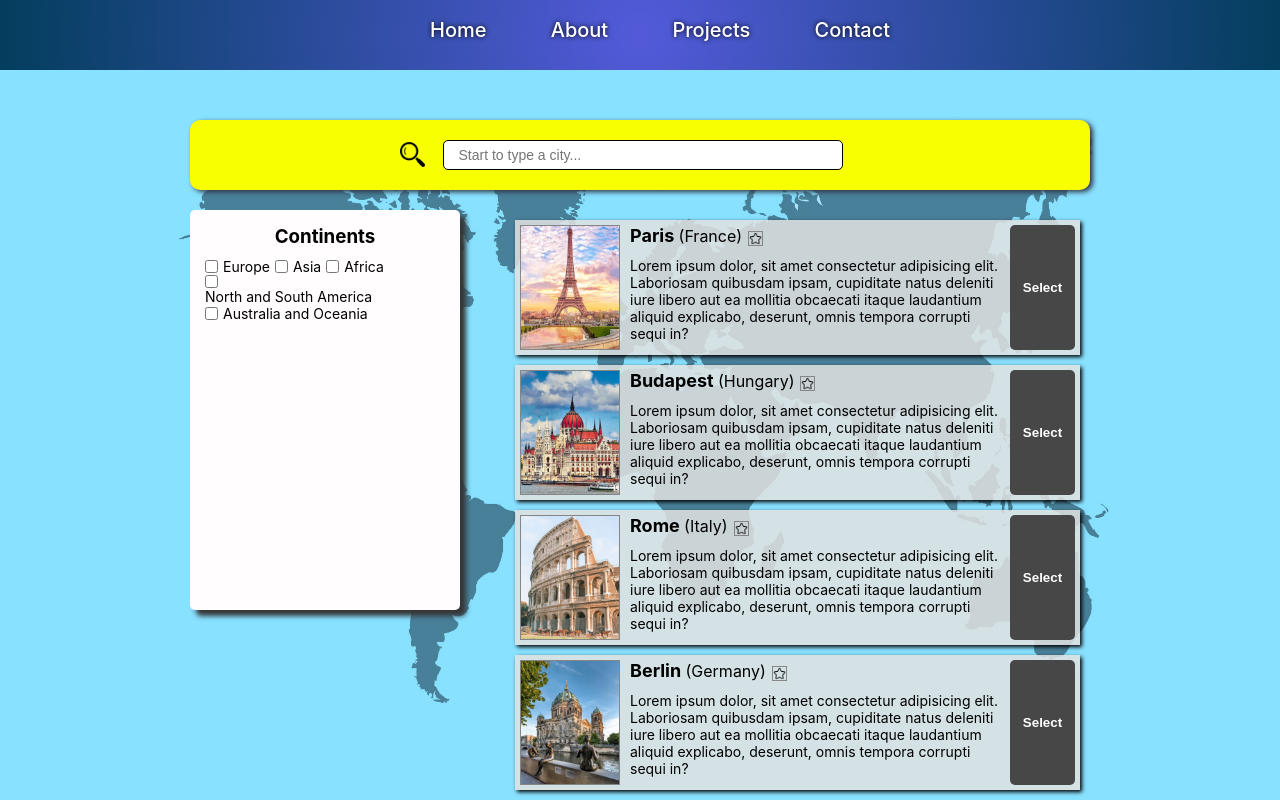
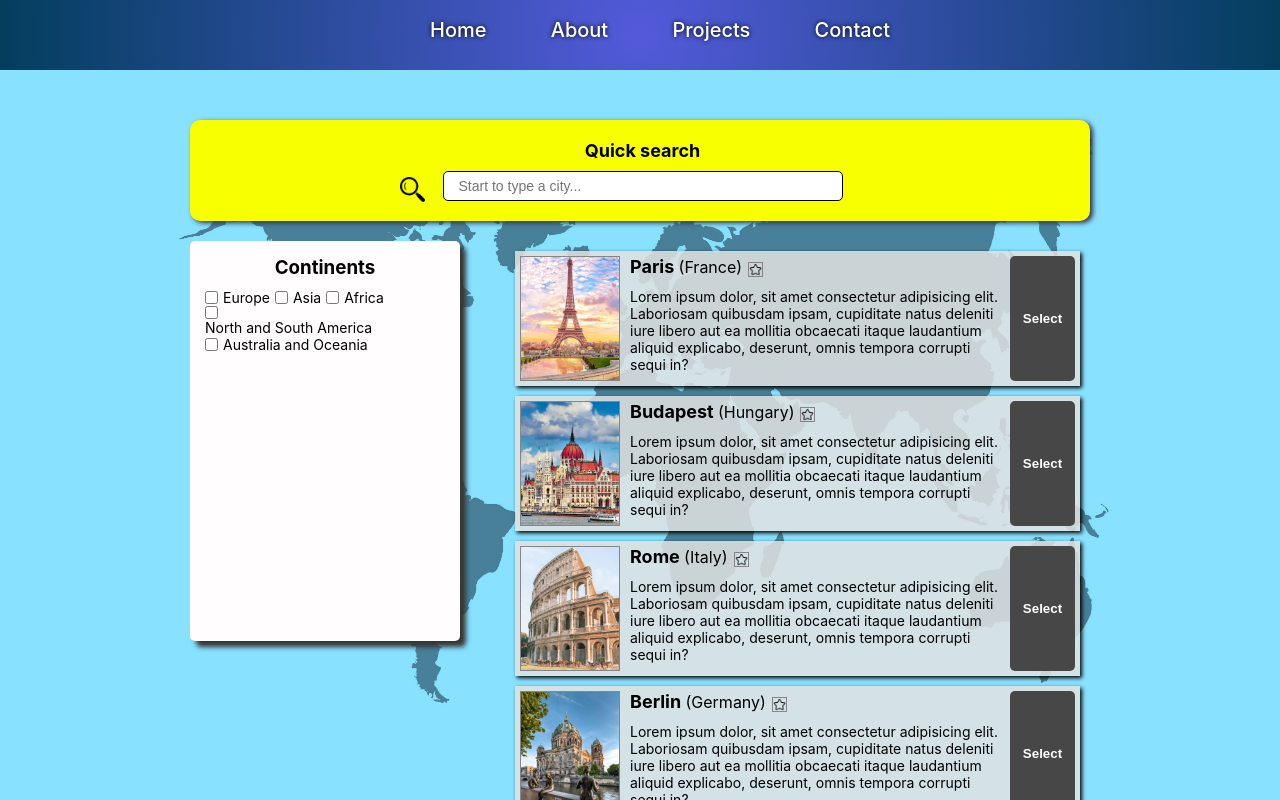
Before and after one commit to maksymopanasenko/travelever, a React (Create React App) app: page /button1 in a window 1280 px wide. Built offline with nearby package versions, Linux system fonts and the light colour scheme.

Commit message:
fix main path

```diff
--- a/package.json
+++ b/package.json
@@ -1,6 +1,6 @@
 {
-  "homepage": "http://maksymopanasenko.github.io/travelever-app",
-  "name": "my-app",
+  "homepage": "http://maksymopanasenko.github.io/travelever",
+  "name": "travelever",
   "version": "0.1.0",
   "private": true,
   "dependencies": {
--- a/src/App.js
+++ b/src/App.js
@@ -21,7 +21,7 @@ function App() {
                 <Routes>
                     <Route path='/' element={<Layout />}>
                         <Route index element={<Home />} />
-                        <Route path='travelever-app' element={<Home />} />
+                        <Route path='travelever' element={<Home />} />
                         <Route path="about" element={<About />} />
                         <Route path="projects" element={<Projects />} />
                         <Route path="contact" element={<Contact />} />
--- a/src/pages/buttons/components/search/Search.css
+++ b/src/pages/buttons/components/search/Search.css
@@ -1,18 +1,29 @@
 .manual__search {
     width: 100%;
-    height: 70px;
-    padding-top: 20px;
+    /* height: 170px; */
+    padding: 20px 0;
     border-radius: 10px;
     background: #f7ff01;
     box-shadow: 3px 2px 5px rgb(45, 51, 71);
-    position: relative;
 }
 
-.manual__search::before {
+.manual__search-field {
+    position: relative;
+    padding: 0 150px;
+}
+
+.manual__search-field label {
+    display: block;
+    font-size: 18px;
+    font-weight: 700;
+    margin-bottom: 10px;
+}
+
+.manual__search-field::before {
     content: "";
     position: absolute;
     left: 210px;
-    top: 22px;
+    top: 37px;
     width: 25px;
     height: 25px;
     background: url('../../../../resources/icons/search.png') center center/cover no-repeat;
--- a/src/pages/buttons/components/search/Search.js
+++ b/src/pages/buttons/components/search/Search.js
@@ -3,7 +3,10 @@ import './Search.css';
 function Search() {
     return (
         <div className="manual__search">
-            <input type="text" placeholder='Start to type a city...'/>
+            <div className="manual__search-field">
+            <label htmlFor="#search">Quick search</label>
+            <input type="text" id='search' placeholder='Start to type a city...'/>
+            </div>
         </div>
     )
 }
--- a/src/pages/home/Home.css
+++ b/src/pages/home/Home.css
@@ -1,9 +1,9 @@
-.main__header {
+.main__title {
     font-size: 50px;
     letter-spacing: 3px;
 }
 
-.main__info h2 {
+.main__subtitle {
     margin-top: 30px;
     font-size: 30px;
     font-weight: 500;
--- a/src/pages/home/Home.js
+++ b/src/pages/home/Home.js
@@ -5,8 +5,8 @@ import './Home.css';
 function Home() {
     return (
         <div className="main__info">
-            <h1 className="main__header">Welcome to <span>TRAVELEVER!</span></h1>
-            <h2>The amazing app for city break lovers</h2>
+            <h1 className="main__title">Welcome to <span>TRAVELEVER!</span></h1>
+            <h2 className="main__subtitle">The amazing app for city break lovers</h2>
 
             <h3 className="journey">Choose the destination of your next journey</h3>
 
```
